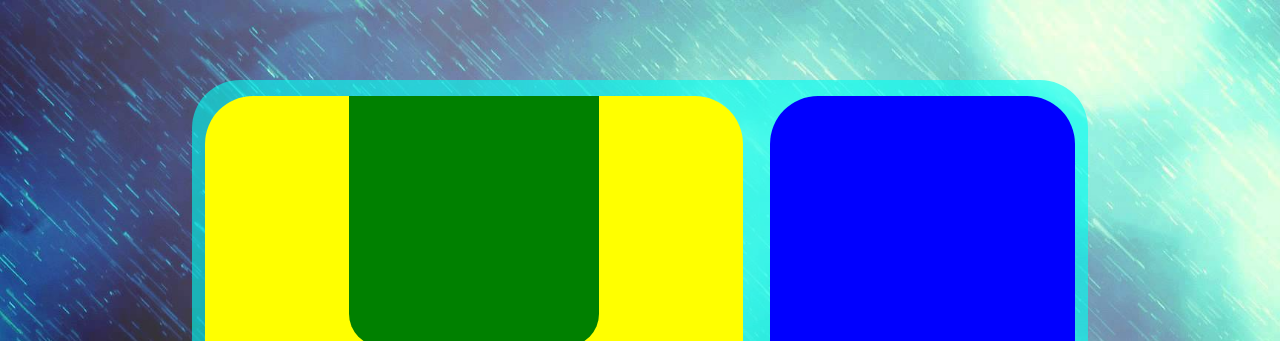
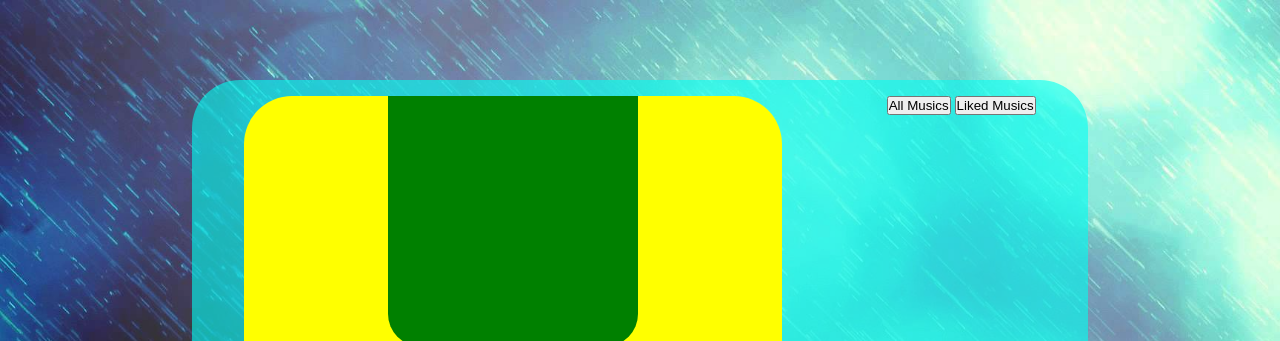
Before and after one commit to omidfarhangnia/Music-Player-JS-Project, a plain HTML site: page index.html in a window 1280 px wide. Shown: the top 341 px of the page. Drawn offline with Linux system fonts and the light colour scheme.

Commit message:
adding new element for liked and all musics

```diff
--- a/index.html
+++ b/index.html
@@ -12,8 +12,7 @@
     <div class="main__container">
         <div class="main__container--content">
             <div class="content__container--current--music">
-                <div class="current__music--wallpaper">
-                </div>
+                <div class="current__music--wallpaper"></div>
                 <h4 class="current__music--song--name">Song name</h4>
                 <h5 class="current__music--singer--name">Singer name</h5>
                 <div class="current__music--control--container">
@@ -30,7 +29,17 @@
                     <i class="fa fa-download fa-2x"></i>
                 </ul>
             </div>
-            <div class="content__container--all--musics">
+            <div class="content__container--musics">
+                <button class="All__musics">
+                    <span>All Musics</span>
+                    <div class="musics__available">
+                    </div>
+                </button>
+                <button class="Liked__musics">
+                    <span>Liked Musics</span>
+                    <div class="musics__available">
+                    </div>
+                </button>
             </div>
         </div>
     </div>
```
